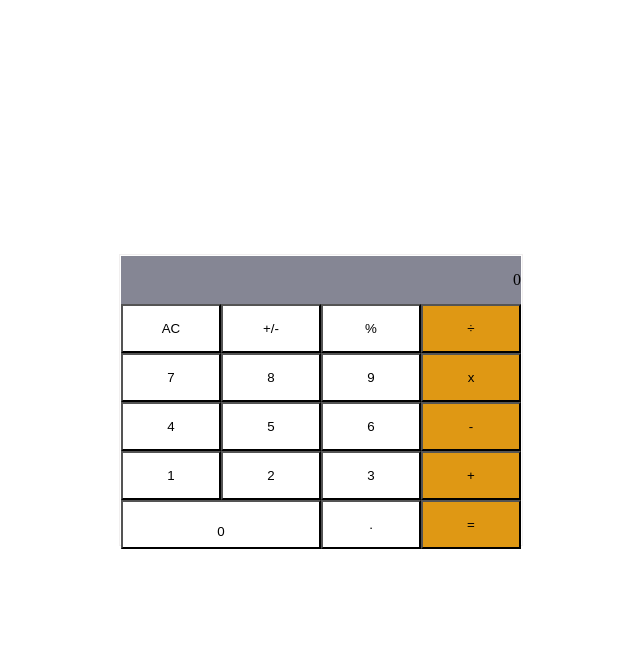
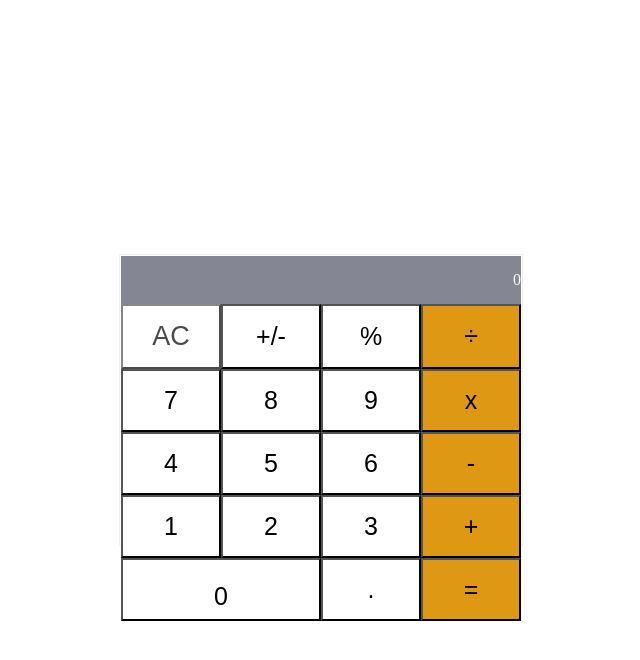
Before and after one commit to iLynette/math_magician, a React (Create React App) app: page / in a window 1280 px wide. In both pictures the pointer is over the button "AC". Shown: the top 660 px of the page, without its empty margins (319-959 px from the left). Built offline with nearby package versions, Linux system fonts and the light colour scheme.

Commit message:
Add abit of styling

```diff
--- a/src/index.css
+++ b/src/index.css
@@ -9,6 +9,7 @@
   display: flex;
   justify-content: flex-end;
   padding: 15px 0 15px 0;
+  color: #fff;
 }
 
 .container {
@@ -35,6 +36,10 @@
   height: 30vh;
 }
 
+.keypad button {
+  font-size: 25px;
+}
+
 .operator {
   background-color: rgb(223, 152, 20);
   padding: 15px;
@@ -51,3 +56,9 @@
   padding-top: 15px;
   background-color: #fff;
 }
+
+.keypad button:hover {
+  opacity: 0.7;
+  color: #000;
+  font-size: 27px;
+}
```
